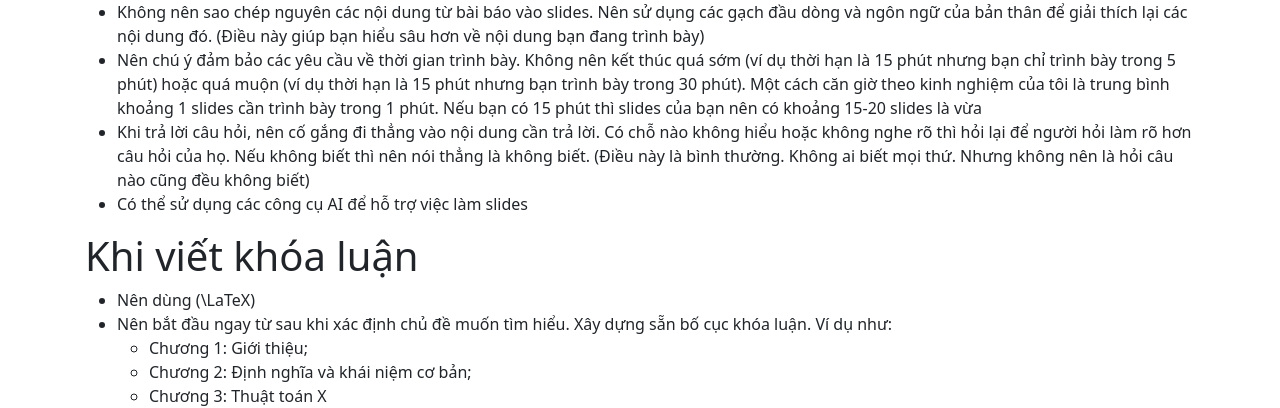
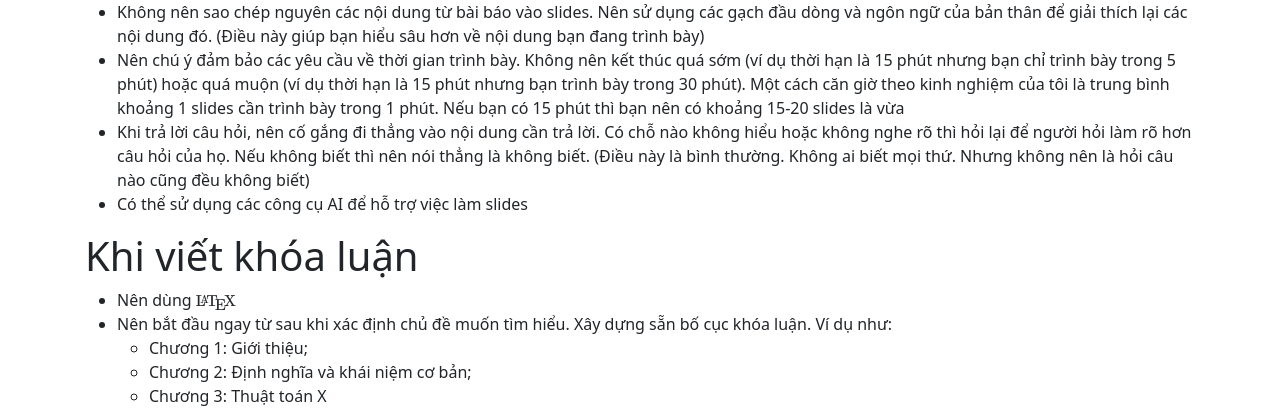
Before and after one commit to hoanganhduc/hoanganhduc.github.io, a Jekyll site: the page built from _posts/2024-11-09-một-số-đề-nghị-cho-việc-làm-khóa-luận.md, in a window 1280 px wide. Shown: the part 1502-1910 px from the top of the page. Built offline with Jekyll 4.4.1, drawn with Linux system fonts in a browser that asks for light colours; nearby versions of some CDN libraries; a style sheet for code colours, icons or effects is not loaded.

Commit message:
Updated @ 2024-11-10  12:38:22 ICT

```diff
--- a/_posts/2024-11-09-một-số-đề-nghị-cho-việc-làm-khóa-luận.md
+++ b/_posts/2024-11-09-một-số-đề-nghị-cho-việc-làm-khóa-luận.md
@@ -54,13 +55,13 @@ Bài viết ghi lại một số đề nghị của tôi cho sinh viên (có th
 * Với một phát biểu cụ thể (Định lý, Bổ đề, v.v...), thay vì tập trung giải thích các kỹ thuật và bước chứng minh, nên tập trung giải thích ý nghĩa của phát biểu: Tại sao cái này cần thiết? Phát biểu này đóng vai trò gì trong toàn bộ bài báo?
 * Slides nên có đánh số trang. Không nên để cỡ chữ quá nhỏ. Trong một slides không nên để quá nhiều chữ. Nên sử dụng màu sắc để làm nổi bật các phần quan trọng
 * Không nên sao chép nguyên các nội dung từ bài báo vào slides. Nên sử dụng các gạch đầu dòng và ngôn ngữ của bản thân để giải thích lại các nội dung đó. (Điều này giúp bạn hiểu sâu hơn về nội dung bạn đang trình bày)
-* Nên chú ý đảm bảo các yêu cầu về thời gian trình bày. Không nên kết thúc quá sớm (ví dụ thời hạn là 15 phút nhưng bạn chỉ trình bày trong 5 phút) hoặc quá muộn (ví dụ thời hạn là 15 phút nhưng bạn trình bày trong 30 phút). Một cách căn giờ theo kinh nghiệm của tôi là trung bình khoảng 1 slides cần trình bày trong 1 phút. Nếu bạn có 15 phút thì slides của bạn nên có khoảng 15-20 slides là vừa
+* Nên chú ý đảm bảo các yêu cầu về thời gian trình bày. Không nên kết thúc quá sớm (ví dụ thời hạn là 15 phút nhưng bạn chỉ trình bày trong 5 phút) hoặc quá muộn (ví dụ thời hạn là 15 phút nhưng bạn trình bày trong 30 phút). Một cách căn giờ theo kinh nghiệm của tôi là trung bình khoảng 1 slides cần trình bày trong 1 phút. Nếu bạn có 15 phút thì bạn nên có khoảng 15-20 slides là vừa
 * Khi trả lời câu hỏi, nên cố gắng đi thẳng vào nội dung cần trả lời. Có chỗ nào không hiểu hoặc không nghe rõ thì hỏi lại để người hỏi làm rõ hơn câu hỏi của họ. Nếu không biết thì nên nói thẳng là không biết. (Điều này là bình thường. Không ai biết mọi thứ. Nhưng không nên là hỏi câu nào cũng đều không biết)
 * Có thể sử dụng các công cụ AI để hỗ trợ việc làm slides
 
 # Khi viết khóa luận
 
-* Nên dùng \(\LaTeX\)
+* Nên dùng $\LaTeX$
 * Nên bắt đầu ngay từ sau khi xác định chủ đề muốn tìm hiểu. Xây dựng sẵn bố cục khóa luận. Ví dụ như:
   * Chương 1: Giới thiệu;
   * Chương 2: Định nghĩa và khái niệm cơ bản;
```
Also changed, not shown: other parts of _posts/2024-11-09-một-số-đề-nghị-cho-việc-làm-khóa-luận.md (+1 -0 lines), 1 other file.
